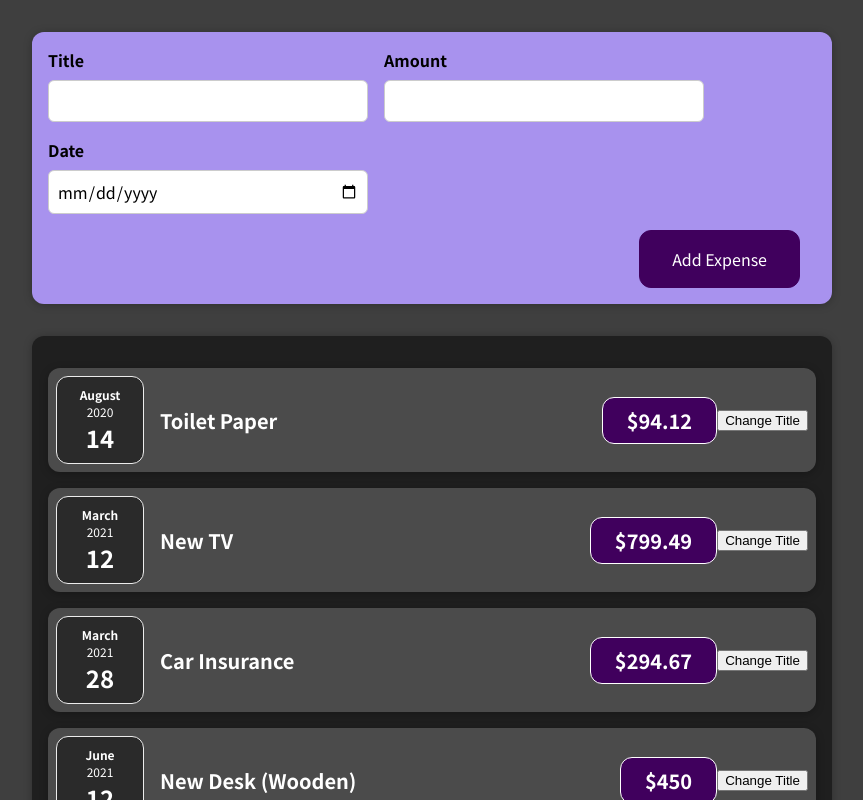
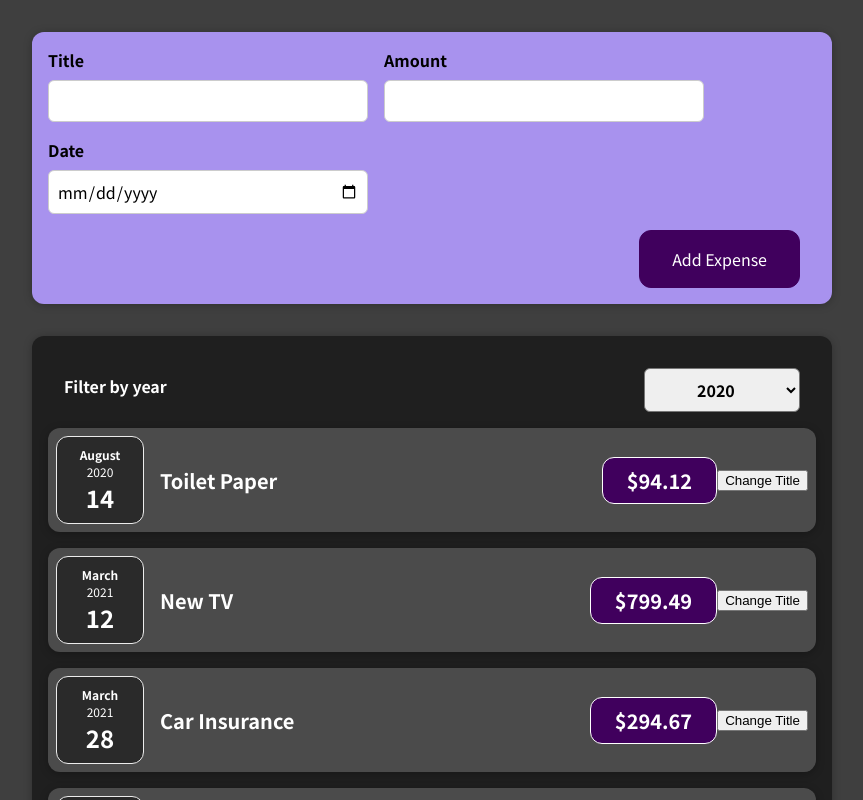
Before and after one commit to fajar13k/udemy-react-complete-guide-max, a React (Create React App) app: page / in a window 1280 px wide. Shown: the top 800 px of the page, without its empty margins (208-1071 px from the left). Built offline with nearby package versions, Linux system fonts and the light colour scheme.

Commit message:
Assignment 2: Time to Practice: Working with Events & State

```diff
--- a/src/components/Expenses/Expenses.js
+++ b/src/components/Expenses/Expenses.js
@@ -1,17 +1,28 @@
-import React from 'react';
+import React, { useState } from 'react';
 
 import './Expenses.css';
+
+import ExpensesFilter from './ExpensesFilter';
 import ExpenseItem from './ExpenseItem';
 import Card from '../UI/Card';
 
 const Expenses = (props) => {
+  const [filteredYear, setFilteredYear] = useState('2020');
+
+  const updateExpenseYearHandler = (selectedYear) => {
+    setFilteredYear(selectedYear);
+  }
+
   return (
+    <div>
       <Card className="expenses">
+        <ExpensesFilter selected={filteredYear} filterYear={updateExpenseYearHandler} />
         <ExpenseItem title={props.items[0].title} amount={props.items[0].amount} date={props.items[0].date} />
         <ExpenseItem title={props.items[1].title} amount={props.items[1].amount} date={props.items[1].date} />
         <ExpenseItem title={props.items[2].title} amount={props.items[2].amount} date={props.items[2].date} />
         <ExpenseItem title={props.items[3].title} amount={props.items[3].amount} date={props.items[3].date} />
       </Card>
+    </div>
   );
 }
 
--- /dev/null
+++ b/src/components/Expenses/ExpensesFilter.css
@@ -0,0 +1,24 @@
+.expenses-filter {
+  color: white;
+  padding: 0 1rem;
+}
+
+.expenses-filter__control {
+  display: flex;
+  width: 100%;
+  align-items: center;
+  justify-content: space-between;
+  margin: 1rem 0;
+}
+
+.expenses-filter label {
+  font-weight: bold;
+  margin-bottom: 0.5rem;
+}
+
+.expenses-filter select {
+  font: inherit;
+  padding: 0.5rem 3rem;
+  font-weight: bold;
+  border-radius: 6px;
+}
--- /dev/null
+++ b/src/components/Expenses/ExpensesFilter.js
@@ -0,0 +1,29 @@
+import React, { useState } from 'react';
+
+import './ExpensesFilter.css';
+
+const ExpensesFilter = (props) => {
+  const [enteredYear, setEnteredYear] = useState('');
+
+  const yearChangeHandler = (event) => {
+    setEnteredYear(event.target.value);
+
+    props.filterYear(event.target.value);
+  }
+
+  return (
+    <div className='expenses-filter'>
+      <div className='expenses-filter__control'>
+        <label>Filter by year</label>
+        <select onChange={yearChangeHandler} value={props.selected}>
+          <option value='2022'>2022</option>
+          <option value='2021'>2021</option>
+          <option value='2020'>2020</option>
+          <option value='2019'>2019</option>
+        </select>
+      </div>
+    </div>
+  );
+};
+
+export default ExpensesFilter;
```
Also changed, not shown: 1 other file (tests, documents, lock files or other folders). Lines whose indentation alone changed are shown as unchanged.
